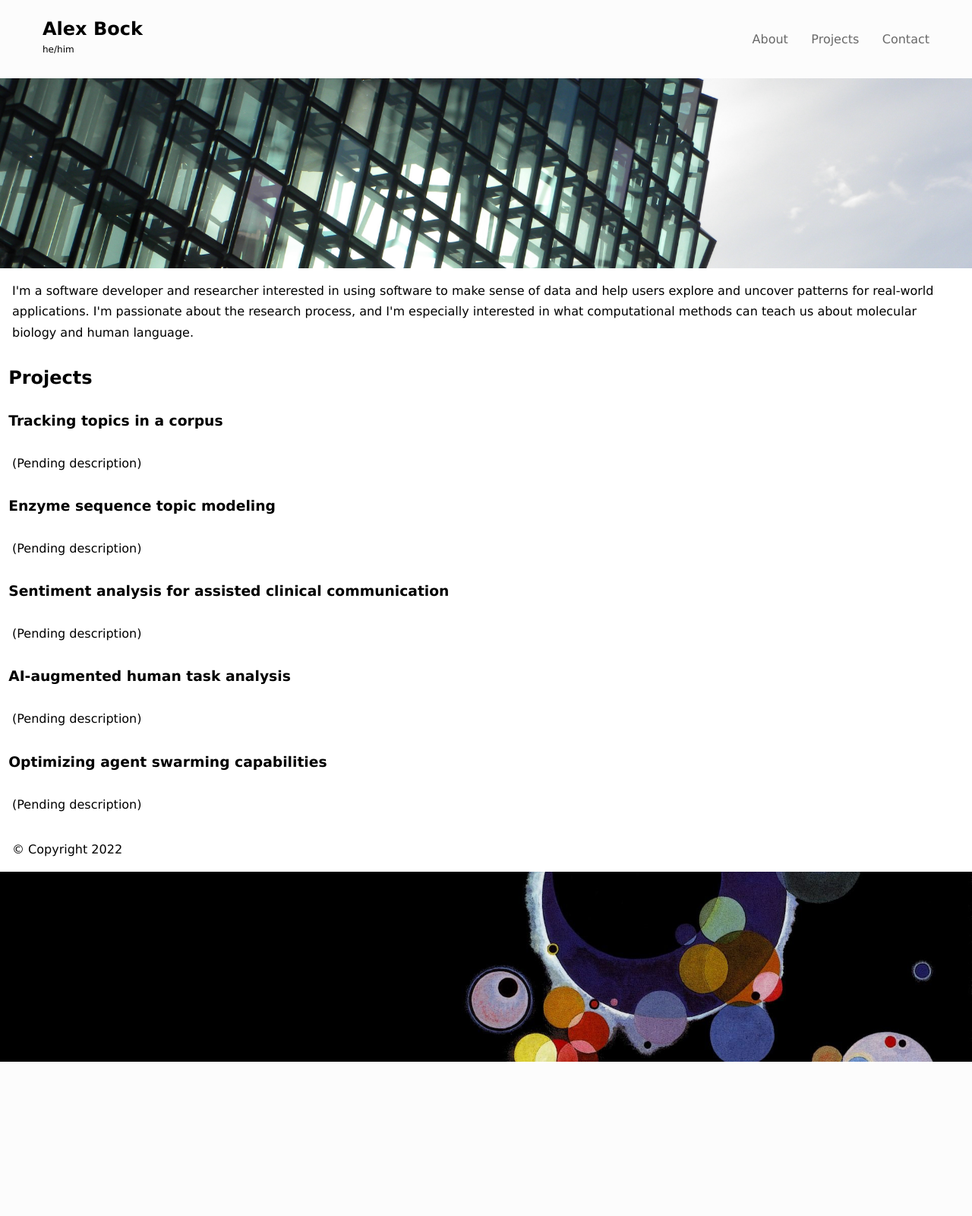
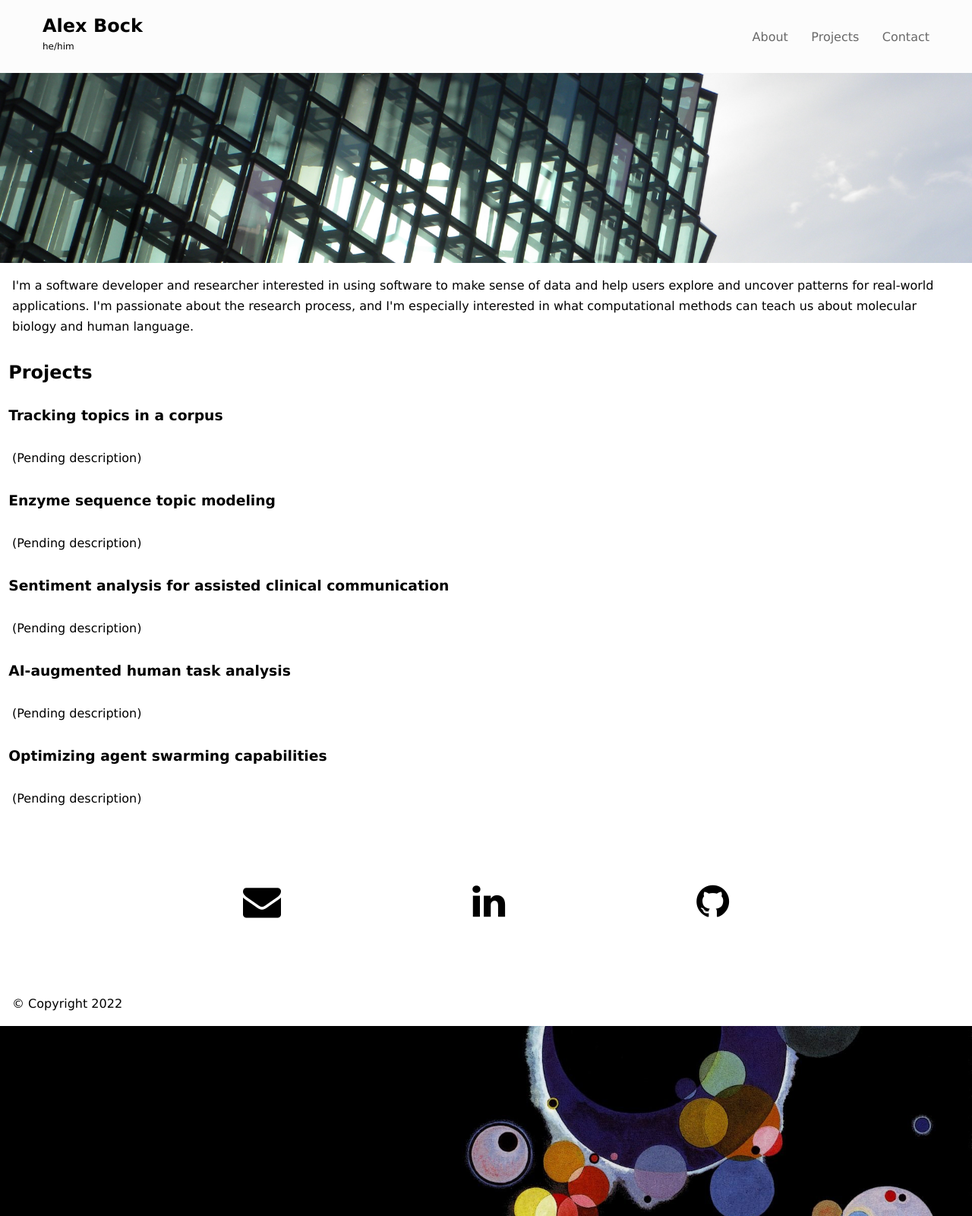
Before and after one commit to alex-bock/alex-bock.github.io, a PHP site: page / in a window 1280 px wide. Shown: the whole page at 76% size. Before the commit the page ends 1397 px from the top, so only its background shows below. Run offline with PHP 8.4, Linux system fonts and the light colour scheme.

Commit message:
contact section

```diff
--- a/css/style.css
+++ b/css/style.css
@@ -75,6 +75,7 @@ nav {
   justify-content: space-between;
   padding: 1.5rem 3.5rem;
   background-color: var(--bg-color);
+  height: 6rem;
 }
 
 nav .name-box p {
@@ -96,6 +97,10 @@ nav .burger-menu {
   display: none;
 }
 
+section {
+  scroll-margin-top: 6rem;
+}
+
 section h2 {
   padding: 1rem 0.7rem;
 }
@@ -107,3 +112,18 @@ section h3 {
 project-entry h3 {
   padding: 0.3rem 0.7rem;
 }
+
+.contact {
+  align-items: center;
+  display: flex;
+  font-size: 50;
+  justify-content: space-between;
+  padding-left: 20rem;
+  padding-right: 20rem;
+  padding-top: 5rem;
+  padding-bottom: 5rem;
+}
+
+.contact a {
+  color: var(--primary-color);
+}
--- a/index.html
+++ b/index.html
@@ -7,6 +7,7 @@
         <link rel="stylesheet" href="css/style.css" />
         <link rel="icon" href="images/robot.png">
         <link rel="stylesheet" href="https://cdnjs.cloudflare.com/ajax/libs/animate.css/4.1.1/animate.min.css"/>
+        <link rel="stylesheet" href="https://cdnjs.cloudflare.com/ajax/libs/font-awesome/4.7.0/css/font-awesome.min.css">
         <title>Alex Bock</title>
     </head>
 
@@ -70,6 +71,13 @@
         </section>
 
         <!-- Contact -->
+
+        <section class="contact" id="contact">
+            <a href="mailto:alex.bock125@gmail.com"> <i class="fa fa-envelope"></i></a>
+            <a href="https://www.linkedin.com/in/alex-bock-09a753121/" target="_blank"> <i class="fa fa-linkedin"></i></a>
+            <a href="https://github.com/alex-bock" target="_blank"> <i class="fa fa-github"></i></a>
+        </section>
+
         <!-- Footer -->
 
         <footer>
```
